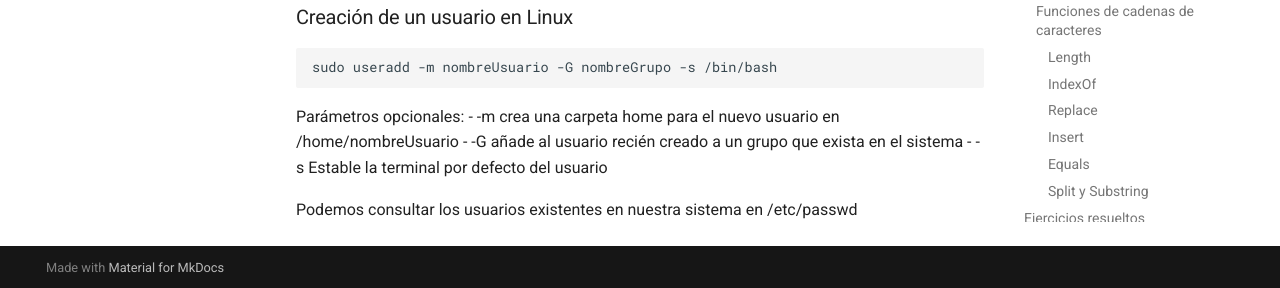
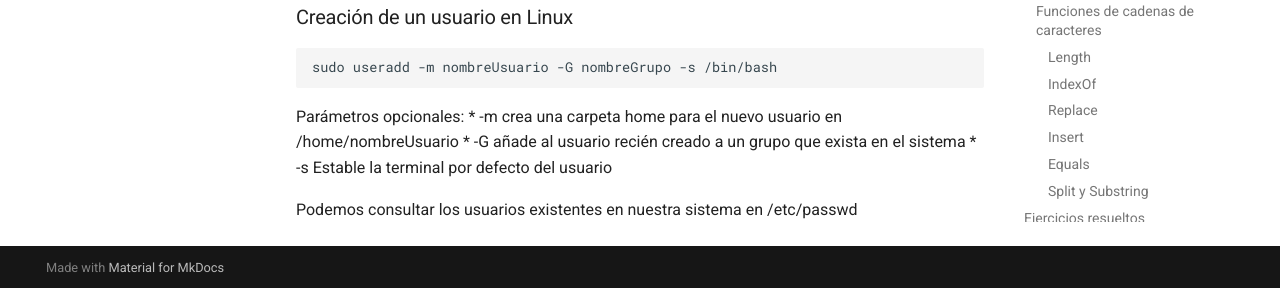
Before and after one commit to fernandoalvarezfp/fernandoalvarezfp.github.io, an MkDocs documentation site: the page built from docs/SOM.md, in a window 1280 px wide and 900 px high, scrolled down 17060 px. Shown: the part 609-897 px from the top of the window. Built offline with MkDocs 1.6.1 and Material for MkDocs 9.7.7, drawn with Linux system fonts in a browser that asks for light colours.

Commit message:
Update SOM.md

````diff
--- a/docs/SOM.md
+++ b/docs/SOM.md
@@ -639,8 +639,8 @@
 sudo useradd -m nombreUsuario -G nombreGrupo -s /bin/bash
 ```
 Parámetros opcionales:
-- -m crea una carpeta home para el nuevo usuario en /home/nombreUsuario
-- -G añade al usuario recién creado a un grupo que exista en el sistema
-- -s Estable la terminal por defecto del usuario
+* -m crea una carpeta home para el nuevo usuario en /home/nombreUsuario
+* -G añade al usuario recién creado a un grupo que exista en el sistema
+* -s Estable la terminal por defecto del usuario
 
 Podemos consultar los usuarios existentes en nuestra sistema en /etc/passwd
````
